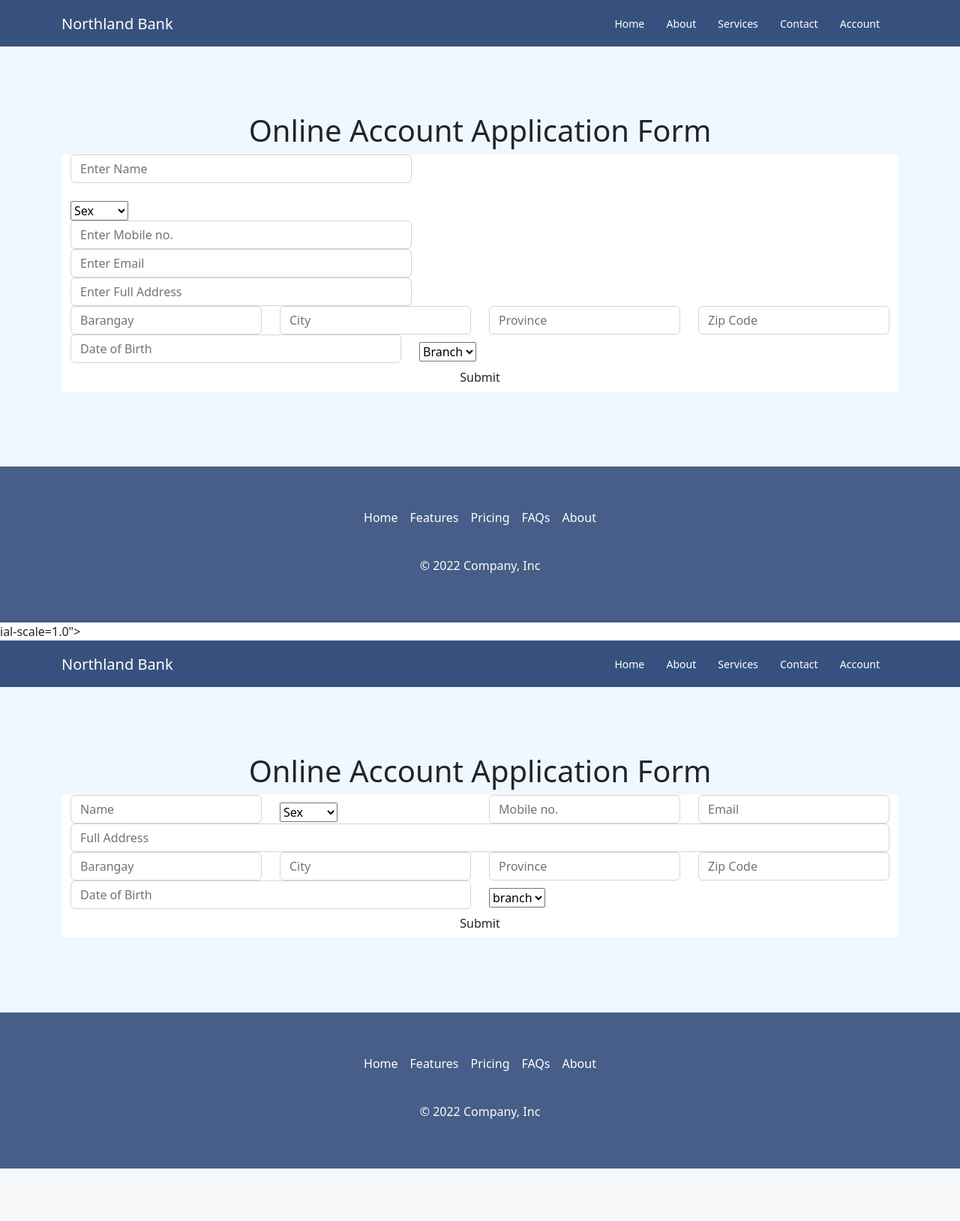
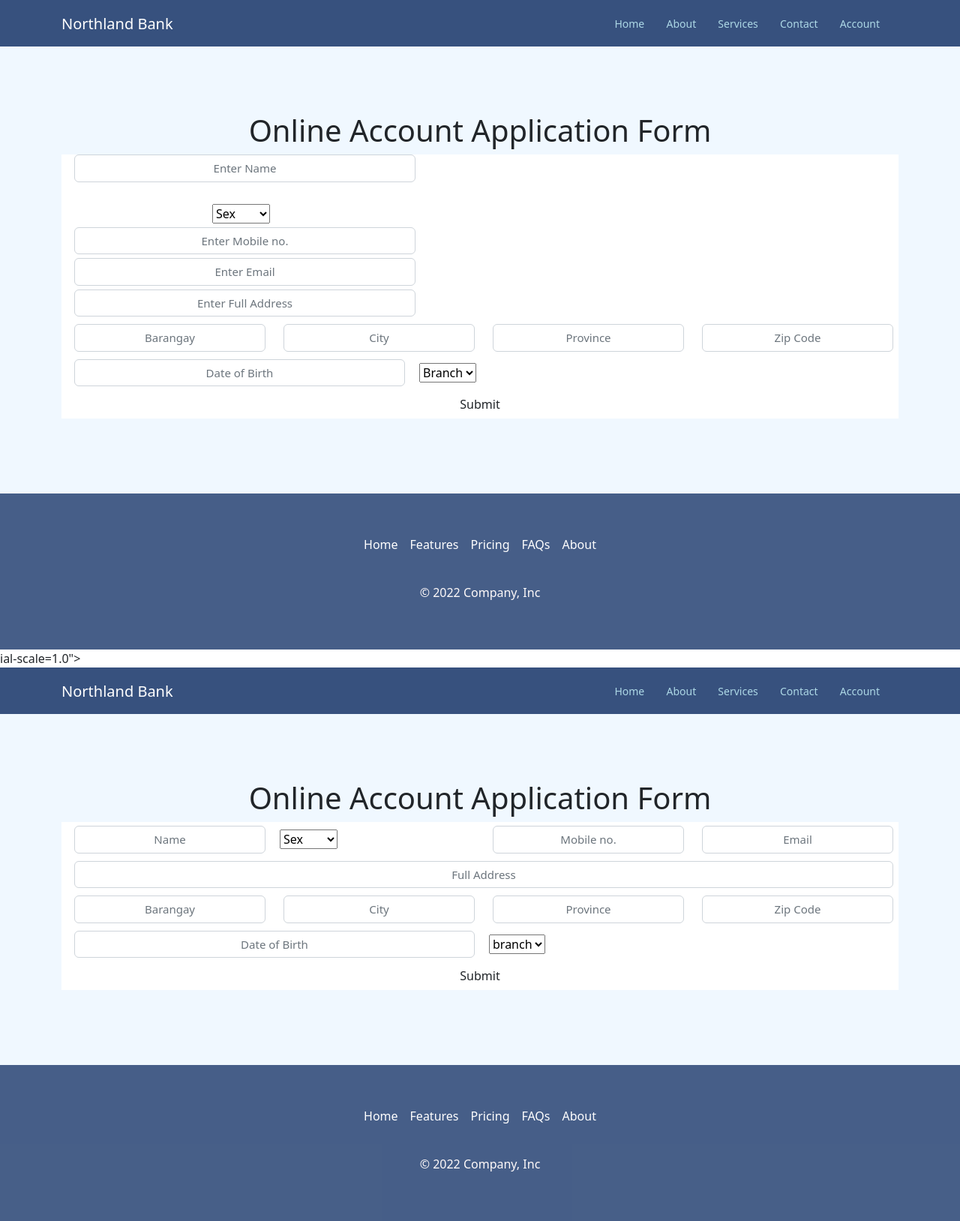
Before and after one commit to Crunchies3/CST4-website, a PHP site: page /applicationPage.html in a window 1280 px wide. Shown: the whole page at 75% size. Before the commit the page ends 1558 px from the top, so only its background shows below. Run offline with PHP 8.4, Linux system fonts and the light colour scheme.

Commit message:
Update style.css

```diff
--- a/style.css
+++ b/style.css
@@ -43,19 +43,29 @@ html{
 .headerMenu ul li a {
     text-decoration: none;
     font-size: 14px;
-    color: #fff
+    color: lightblue;
 }
 .headerMenu ul li a:hover:not(.active) {
-    color: #97aef7
+    color: black;
+    background-color: darkgray;
+
 }
 
 .dropdown ul li a{
-    color: #000;
+    color: black;
+    font-size: 15px;
+    font-family: Verdana;
+    padding: 10px;
+
 }
 
 .f-right {
     float: right;
 }
+.form-control {
+    font-size: 15px;
+}
+
 /***** End Section *****/
 /***** Dashboard styles *****/
 .dashboardArea {
@@ -313,3 +323,14 @@ footer p {
 /***** Acount opening Section *****/
 
 /***** End Section *****/
+
+/***** Application Page*****/
+
+.form-control {
+    text-align: center;
+    margin-left: 30px;
+    margin: 5px;
+}
+.row1 {
+    text-align: center;
+}
```
